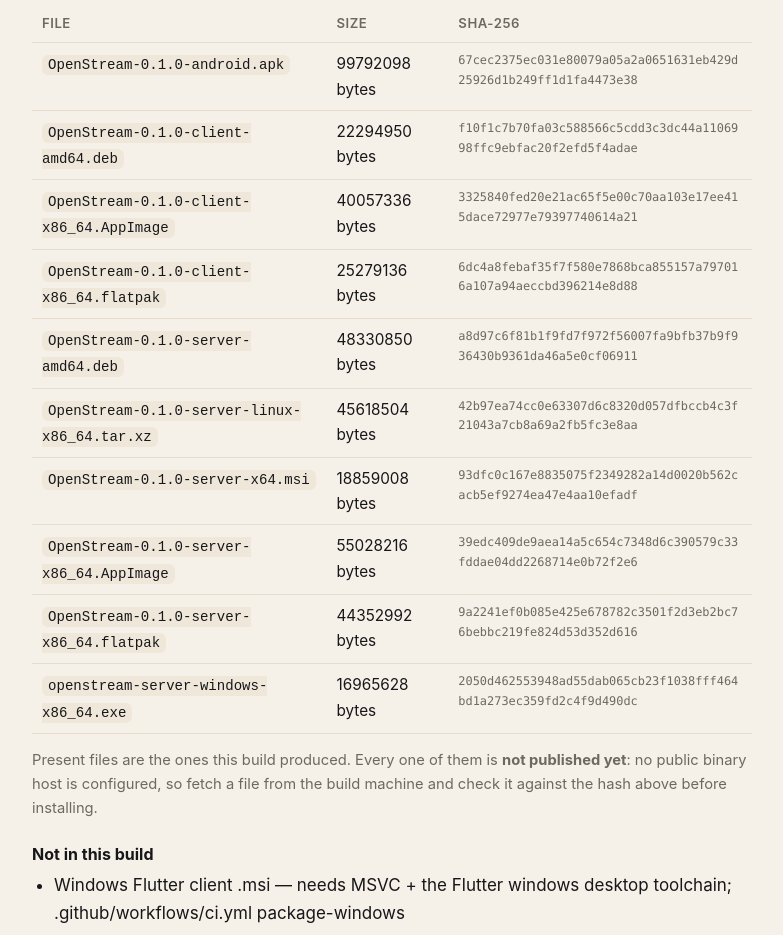
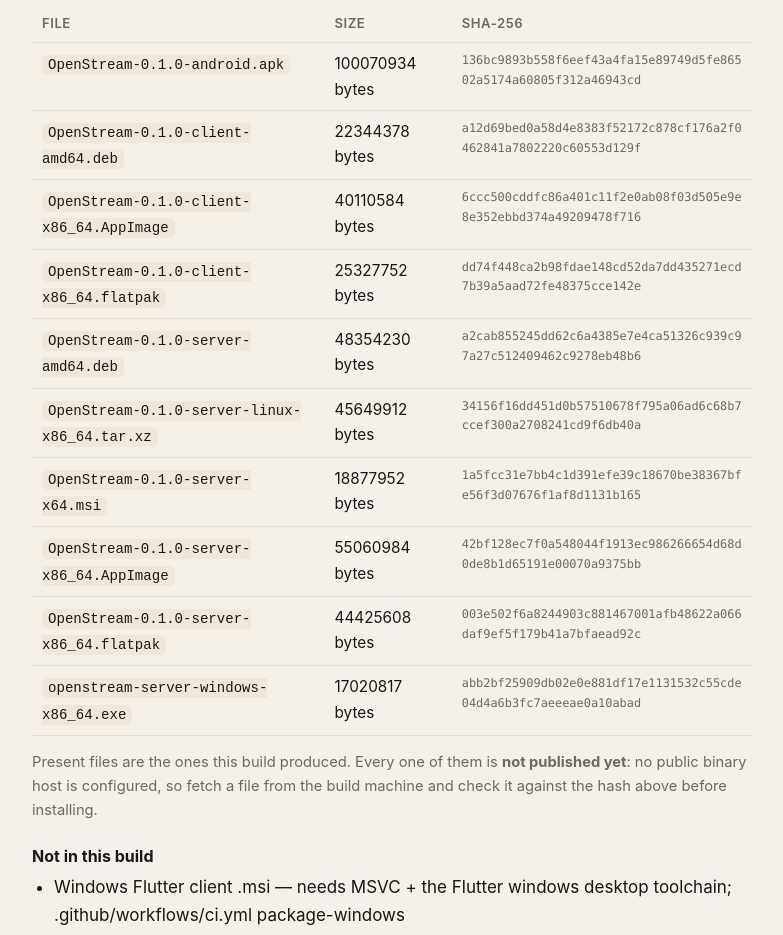
Before and after one commit to mhqurashi-apps/openstream, a plain HTML site: page downloads.html in a window 1280 px wide. Shown: the part 714-1649 px from the top of the page, without its empty margins (248-1031 px from the left). Drawn offline with Linux system fonts and the light colour scheme.

```diff
--- a/downloads.html
+++ b/downloads.html
@@ -111,16 +111,16 @@
   <p class="updated">OpenStream 0.1.0 &middot; hashes measured by the build host, not typed by hand.</p>
   <table>
     <tr><th>File</th><th>Size</th><th>SHA-256</th></tr>
-    <tr><td><code>OpenStream-0.1.0-android.apk</code></td><td>99792098 bytes</td><td class="hash">67cec2375ec031e80079a05a2a0651631eb429d25926d1b249ff1d1fa4473e38</td></tr>
-    <tr><td><code>OpenStream-0.1.0-client-amd64.deb</code></td><td>22294950 bytes</td><td class="hash">f10f1c7b70fa03c588566c5cdd3c3dc44a1106998ffc9ebfac20f2efd5f4adae</td></tr>
-    <tr><td><code>OpenStream-0.1.0-client-x86_64.AppImage</code></td><td>40057336 bytes</td><td class="hash">3325840fed20e21ac65f5e00c70aa103e17ee415dace72977e79397740614a21</td></tr>
-    <tr><td><code>OpenStream-0.1.0-client-x86_64.flatpak</code></td><td>25279136 bytes</td><td class="hash">6dc4a8febaf35f7f580e7868bca855157a797016a107a94aeccbd396214e8d88</td></tr>
-    <tr><td><code>OpenStream-0.1.0-server-amd64.deb</code></td><td>48330850 bytes</td><td class="hash">a8d97c6f81b1f9fd7f972f56007fa9bfb37b9f936430b9361da46a5e0cf06911</td></tr>
-    <tr><td><code>OpenStream-0.1.0-server-linux-x86_64.tar.xz</code></td><td>45618504 bytes</td><td class="hash">42b97ea74cc0e63307d6c8320d057dfbccb4c3f21043a7cb8a69a2fb5fc3e8aa</td></tr>
-    <tr><td><code>OpenStream-0.1.0-server-x64.msi</code></td><td>18859008 bytes</td><td class="hash">93dfc0c167e8835075f2349282a14d0020b562cacb5ef9274ea47e4aa10efadf</td></tr>
-    <tr><td><code>OpenStream-0.1.0-server-x86_64.AppImage</code></td><td>55028216 bytes</td><td class="hash">39edc409de9aea14a5c654c7348d6c390579c33fddae04dd2268714e0b72f2e6</td></tr>
-    <tr><td><code>OpenStream-0.1.0-server-x86_64.flatpak</code></td><td>44352992 bytes</td><td class="hash">9a2241ef0b085e425e678782c3501f2d3eb2bc76bebbc219fe824d53d352d616</td></tr>
-    <tr><td><code>openstream-server-windows-x86_64.exe</code></td><td>16965628 bytes</td><td class="hash">2050d462553948ad55dab065cb23f1038fff464bd1a273ec359fd2c4f9d490dc</td></tr>
+    <tr><td><code>OpenStream-0.1.0-android.apk</code></td><td>100070934 bytes</td><td class="hash">136bc9893b558f6eef43a4fa15e89749d5fe86502a5174a60805f312a46943cd</td></tr>
+    <tr><td><code>OpenStream-0.1.0-client-amd64.deb</code></td><td>22344378 bytes</td><td class="hash">a12d69bed0a58d4e8383f52172c878cf176a2f0462841a7802220c60553d129f</td></tr>
+    <tr><td><code>OpenStream-0.1.0-client-x86_64.AppImage</code></td><td>40110584 bytes</td><td class="hash">6ccc500cddfc86a401c11f2e0ab08f03d505e9e8e352ebbd374a49209478f716</td></tr>
+    <tr><td><code>OpenStream-0.1.0-client-x86_64.flatpak</code></td><td>25327752 bytes</td><td class="hash">dd74f448ca2b98fdae148cd52da7dd435271ecd7b39a5aad72fe48375cce142e</td></tr>
+    <tr><td><code>OpenStream-0.1.0-server-amd64.deb</code></td><td>48354230 bytes</td><td class="hash">a2cab855245dd62c6a4385e7e4ca51326c939c97a27c512409462c9278eb48b6</td></tr>
+    <tr><td><code>OpenStream-0.1.0-server-linux-x86_64.tar.xz</code></td><td>45649912 bytes</td><td class="hash">34156f16dd451d0b57510678f795a06ad6c68b7ccef300a2708241cd9f6db40a</td></tr>
+    <tr><td><code>OpenStream-0.1.0-server-x64.msi</code></td><td>18877952 bytes</td><td class="hash">1a5fcc31e7bb4c1d391efe39c18670be38367bfe56f3d07676f1af8d1131b165</td></tr>
+    <tr><td><code>OpenStream-0.1.0-server-x86_64.AppImage</code></td><td>55060984 bytes</td><td class="hash">42bf128ec7f0a548044f1913ec986266654d68d0de8b1d65191e00070a9375bb</td></tr>
+    <tr><td><code>OpenStream-0.1.0-server-x86_64.flatpak</code></td><td>44425608 bytes</td><td class="hash">003e502f6a8244903c881467001afb48622a066daf9ef5f179b41a7bfaead92c</td></tr>
+    <tr><td><code>openstream-server-windows-x86_64.exe</code></td><td>17020817 bytes</td><td class="hash">abb2bf25909db02e0e881df17e1131532c55cde04d4a6b3fc7aeeeae0a10abad</td></tr>
   </table>
   <p class="updated">Present files are the ones this build produced. Every one of them is
   <strong>not published yet</strong>: no public binary host is configured, so fetch a
```
